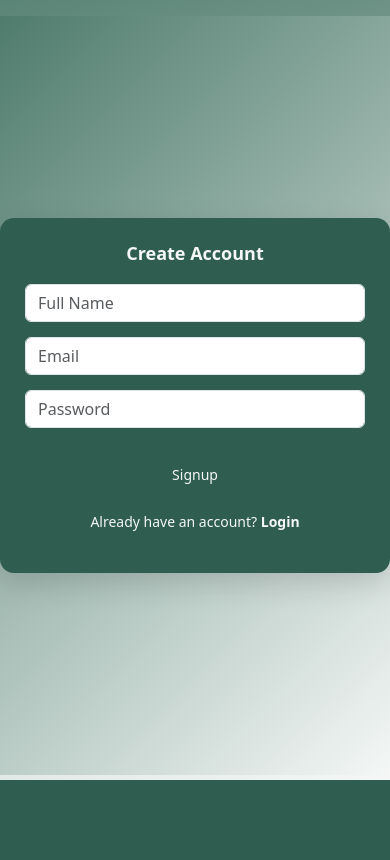
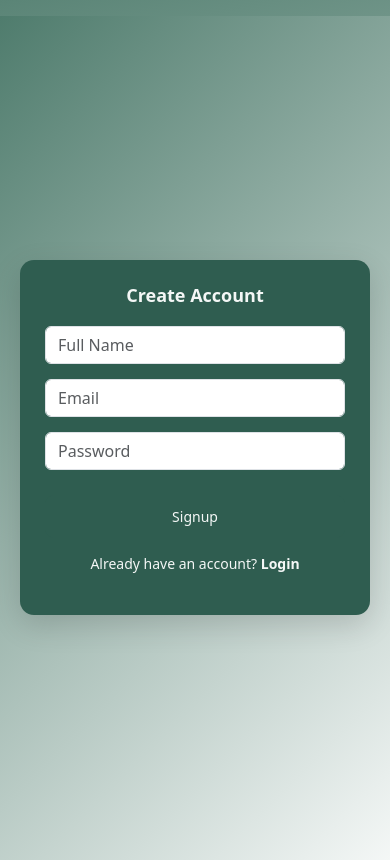
Before and after one commit to Hazra-Shaikh/Findora, a Flask app: page /signup in a window 390 px wide. Shown: the part 64-924 px from the top of the page. Before the commit the page ends 844 px from the top, so only its background shows below. Run offline with Flask 3, Linux system fonts and the light colour scheme.

Commit message:
fixed mobile UI

```diff
--- a/static/css/style.css
+++ b/static/css/style.css
@@ -18,6 +18,7 @@ html {
     display: flex;
     justify-content: center;
     align-items: center;
+    padding: 20px;
     background: linear-gradient(135deg, #4f7c6d,#f4f7f6);
 }
 
@@ -969,6 +970,20 @@ html {
     }
 }
 
+/* FIX AUTH MOBILE */
+@media (max-width: 768px) {
+
+    .auth-wrapper {
+        height: auto;
+        min-height: 100vh;
+        padding: 20px;
+    }
+
+    .auth-card {
+        max-width: 100%;
+        width: 100%;
+    }
+}
 
 /* Small Mobile */
 @media (max-width: 480px) {
@@ -1064,3 +1079,13 @@ html {
         justify-content: center;
     }
 }
+
+@media (max-width: 768px) {
+    .hero-section {
+        height: 50vh;
+    }
+
+    .hero-img {
+        object-position: center;
+    }
+}
```
